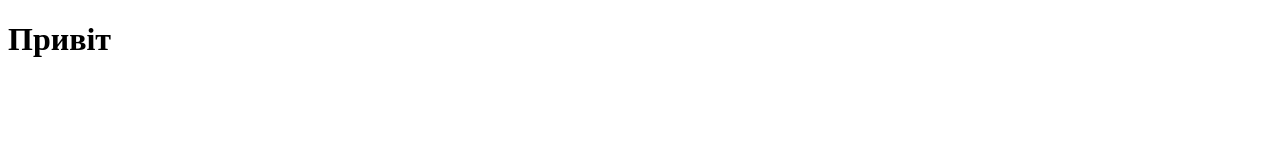
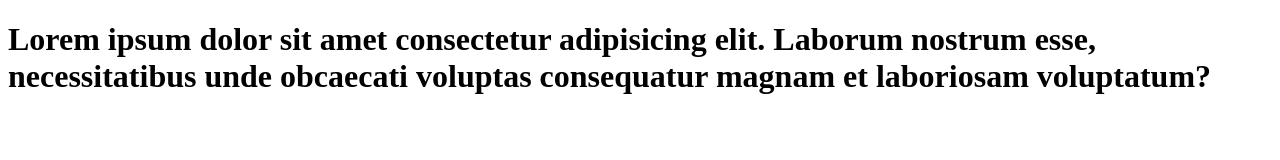
Before and after one commit to UiMi17/Tutorial, a plain HTML site: page index.html in a window 1280 px wide. Drawn offline with Linux system fonts and the light colour scheme.

Commit message:
commit-2
lorem20 is used.

```diff
--- a/index.html
+++ b/index.html
@@ -7,6 +7,10 @@
     <title>Document</title>
   </head>
   <body>
-    <h1>Привіт</h1>
+    <h1>
+      Lorem ipsum dolor sit amet consectetur adipisicing elit. Laborum nostrum
+      esse, necessitatibus unde obcaecati voluptas consequatur magnam et
+      laboriosam voluptatum?
+    </h1>
   </body>
 </html>
```
